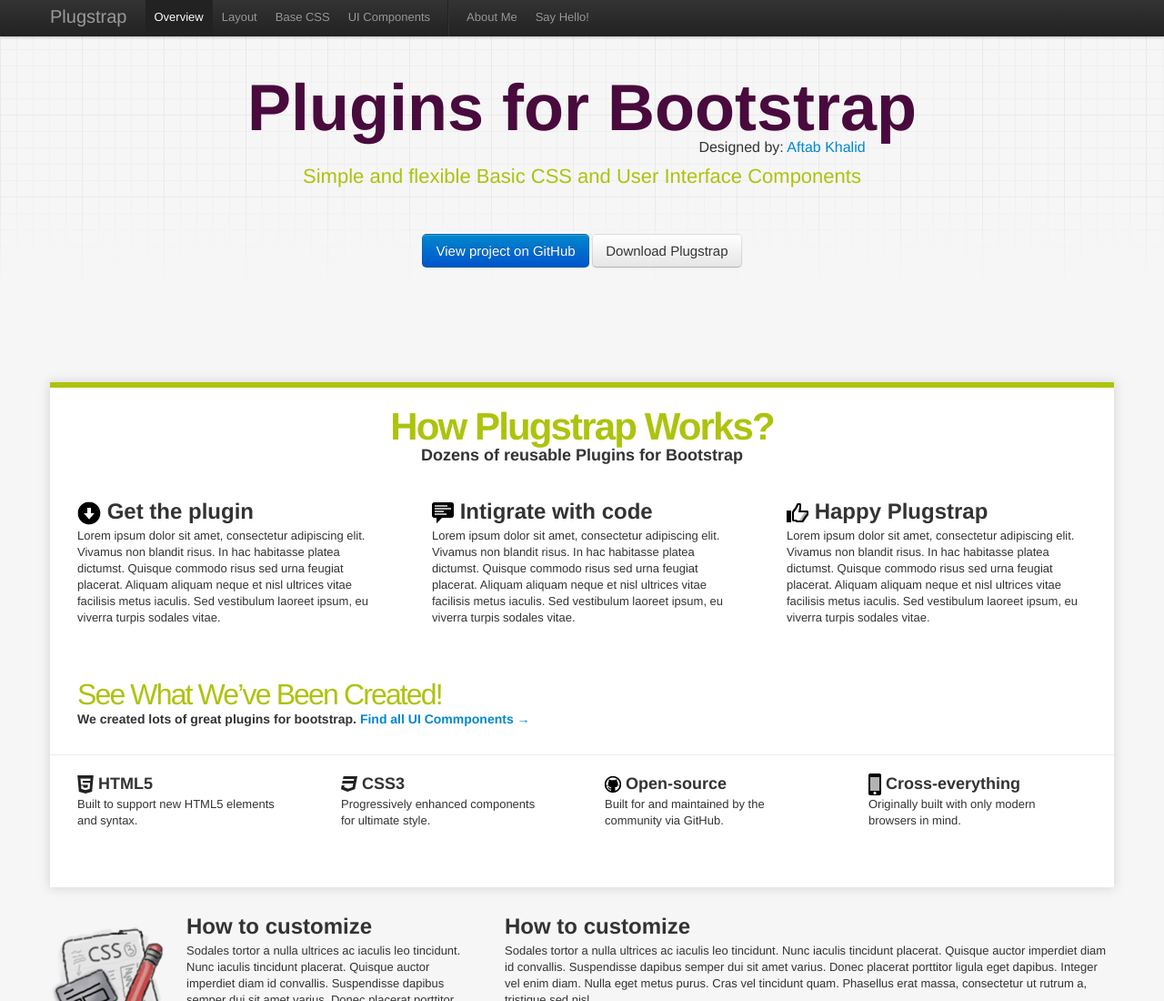
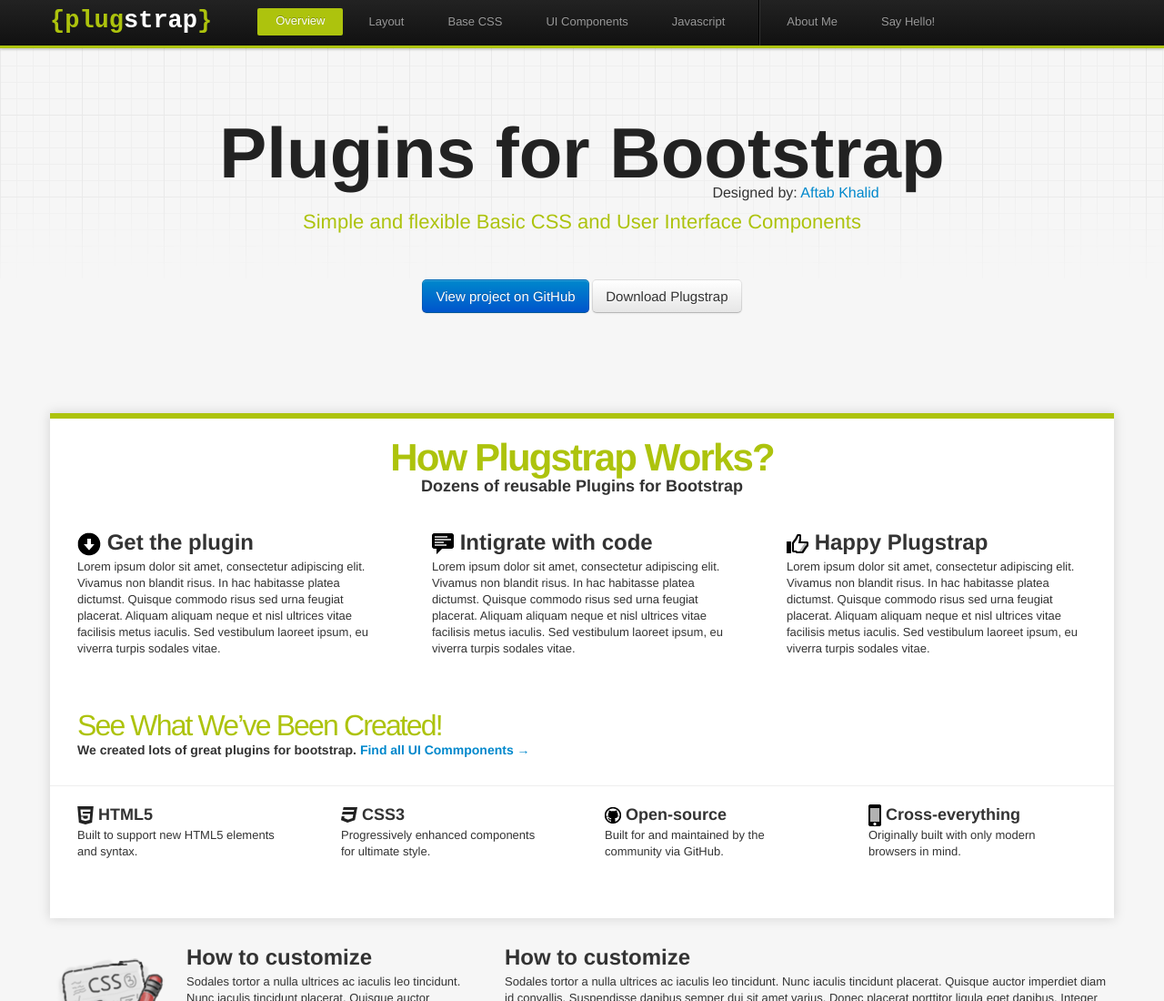
Before and after one commit to aftabkhalid/plugstrap, a plain HTML site: page index.html in a window 1280 px wide. Shown: the top 1100 px of the page at 91% size. Drawn offline with Linux system fonts and the light colour scheme.

Commit message:
changed navigation and featured unit...

```diff
--- a/css/components/navigation-bar.css
+++ b/css/components/navigation-bar.css
@@ -14,21 +14,22 @@
   margin-bottom: 18px;
 }
 .navbar-inner {
-  min-height: 40px;
+  min-height: 50px;
   padding-left: 20px;
   padding-right: 20px;
   background-color: #2c2c2c;
-  background-image: -moz-linear-gradient(top, #333333, #222222);
-  background-image: -ms-linear-gradient(top, #333333, #222222);
-  background-image: -webkit-gradient(linear, 0 0, 0 100%, from(#333333), to(#222222));
-  background-image: -webkit-linear-gradient(top, #333333, #222222);
-  background-image: -o-linear-gradient(top, #333333, #222222);
-  background-image: linear-gradient(top, #333333, #222222);
+  background-image: -moz-linear-gradient(top, #222, #111);
+  background-image: -ms-linear-gradient(top, #222, #111);
+  background-image: -webkit-gradient(linear, 0 0, 0 100%, from(#222), to(#111));
+  background-image: -webkit-linear-gradient(top, #222, #111);
+  background-image: -o-linear-gradient(top, #222, #111);
+  background-image: linear-gradient(top, #222, #111);
   background-repeat: repeat-x;
-  filter: progid:DXImageTransform.Microsoft.gradient(startColorstr='#333333', endColorstr='#222222', GradientType=0);
+  filter: progid:DXImageTransform.Microsoft.gradient(startColorstr='#222', endColorstr='#111', GradientType=0);
   -webkit-border-radius: 4px;
   -moz-border-radius: 4px;
   border-radius: 4px;
+  border-bottom:solid 3px #ADC30D;
   -webkit-box-shadow: 0 1px 3px rgba(0,0,0,.25), inset 0 -1px 0 rgba(0,0,0,.1);
   -moz-box-shadow: 0 1px 3px rgba(0,0,0,.25), inset 0 -1px 0 rgba(0,0,0,.1);
   box-shadow: 0 1px 3px rgba(0,0,0,.25), inset 0 -1px 0 rgba(0,0,0,.1);
@@ -48,12 +49,16 @@
 .navbar .brand {
   float: left;
   display: block;
-  padding: 8px 20px 12px;
+  padding: 8px 50px 12px 20px;
   margin-left: -20px;
-  font-size: 20px;
-  font-weight: 200;
-  line-height: 1;
-  color: #999999;
+  font-size: 27px;
+  font-family:"Courier New", Courier, monospace;
+  font-weight: 800;
+  line-height: 30px;
+  color: #ADC30D;
+}
+.navbar .brand span {
+  color: #fff;
 }
 .navbar .navbar-text {
   margin-bottom: 0;
@@ -193,11 +198,12 @@
 }
 .navbar .nav > li > a {
   float: none;
-  padding: 9px 10px 11px;
-  line-height: 19px;
+  padding: 9px 20px 11px;
+  line-height: 29px;
   color: #999999;
   text-decoration: none;
   text-shadow: 0 -1px 0 rgba(0, 0, 0, 0.25);
+  margin-right:8px;
 }
 .navbar .btn {
   display: inline-block;
@@ -210,22 +216,37 @@
   padding: 5px 5px 6px;
 }
 .navbar .nav > li > a:hover {
-  background-color: transparent;
   color: #ffffff;
   text-decoration: none;
+  background-color: #444;
+   -webkit-border-radius: 2px;
+  -moz-border-radius: 2px;
+  border-radius: 2px;
+  line-height: 10px;
+  margin-top:9px;
+  -webkit-transition: background 0.3s ease-in-out;
+  -moz-transition: background 0.3s ease-in-out;
+  -ms-transition: background 0.3s ease-in-out;
+  -o-transition: background 0.3s ease-in-out;
+  transition: background 0.3s ease-in-out;
 }
 .navbar .nav .active > a,
 .navbar .nav .active > a:hover {
   color: #ffffff;
   text-decoration: none;
-  background-color: #222222;
+  background-color: #ADC30D;
+   -webkit-border-radius: 2px;
+  -moz-border-radius: 2px;
+  border-radius: 2px;
+  line-height: 10px;
+  margin-top:9px;
 }
 .navbar .divider-vertical {
-  height: 40px;
+  height: 50px;
   width: 1px;
   margin: 0 9px;
   overflow: hidden;
-  background-color: #222222;
+  background-color: #000;
   border-right: 1px solid #333333;
 }
 .navbar .nav.pull-right {
--- a/css/theme/theme.css
+++ b/css/theme/theme.css
@@ -7,13 +7,12 @@ body{
 	background-color:#f6f6f6;
 }
 .featured-unit{
-	height:320px;
-	margin-top:100px;
+	margin:150px 0 110px;
 	text-align:center;
 }
 .featured-unit h1{
-	font-size:72px;
-	color:#490A3D;
+	font-size:78px;
+	color:#222;
 }
 .featured-unit h2,
 .featured-unit h3{
@@ -21,7 +20,7 @@ body{
 }
 .featured-unit h2{
 	font-size:16px;
-	margin:8px 0 0 440px;
+	margin:8px 0 0 470px;
 }
 .featured-unit h3{
 	font-size:22px;
--- a/index.html
+++ b/index.html
@@ -66,14 +66,15 @@
   <div class="navbar-inner">
     <div class="container">
       <a class="btn btn-navbar" data-toggle="collapse" data-target=".nav-collapse"> <span class="icon-bar"></span> <span class="icon-bar"></span> <span class="icon-bar"></span> </a>
-      <a class="brand" href="#">Plugstrap</a>
+      <a class="brand" href="#">{plug<span>strap</span>}</a>
       <div class="nav-collapse">
         <ul class="nav">
             <li class="active"><a href="#">Overview</a></li>
             <li><a href="#">Layout</a></li>
             <li><a href="#">Base CSS</a></li>
             <li><a href="#">UI Components</a></li>
-            <li class="divider-vertical"><a href="#">Javascript</a></li>
+            <li><a href="#">Javascript</a></li>
+            <li class="divider-vertical"></li>
             <li><a href="#">About Me</a></li>
             <li><a href="#">Say Hello!</a></li>
         </ul>
```
